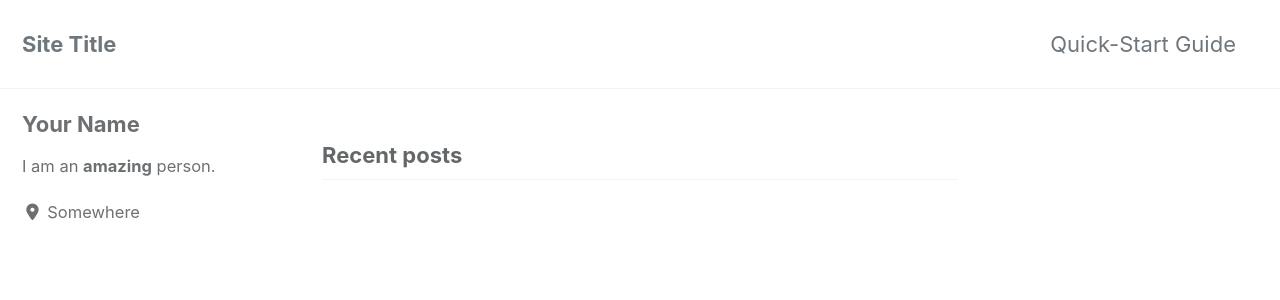
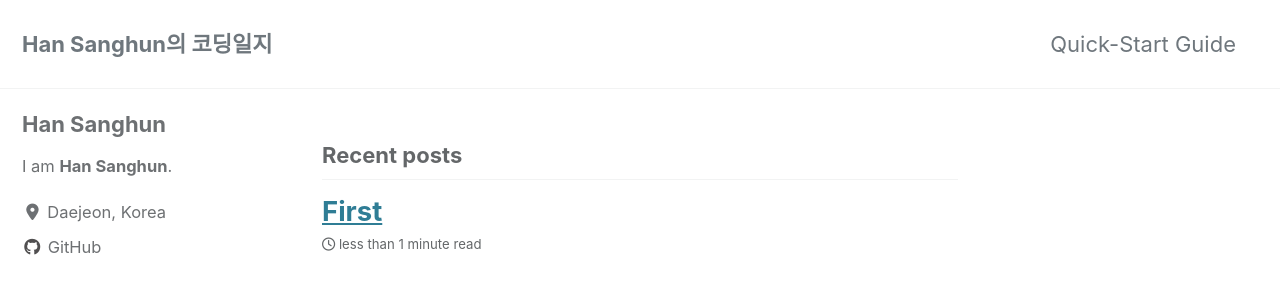
Before and after one commit to HanSanghun94/HanSanghun94.github.io, a Jekyll site: the page built from index.html, in a window 1280 px wide and 900 px high. Shown: the top 300 px of the window. Built offline with Jekyll 4.4.1, drawn with Linux system fonts in a browser that asks for light colours; cached includes are drawn as plain includes; nearby versions of some CDN libraries; the list of posts is cut into pages by our own code; some of the changed text lies outside the part shown.

Commit message:
블로그 프로필 변경

```diff
--- a/_config.yml
+++ b/_config.yml
@@ -16,12 +16,12 @@ minimal_mistakes_skin    : "default" # "air", "aqua", "contrast", "dark", "dirt"
 
 # Site Settings
 locale                   : "en-US"
-title                    : "Site Title"
+title                    : "Han Sanghun의 코딩일지"
 title_separator          : "-"
 subtitle                 : # site tagline that appears below site title in masthead
-name                     : "Your Name"
-description              : "An amazing website."
-url                      : # the base hostname & protocol for your site e.g. "https://mmistakes.github.io"
+name                     : "한상훈의 코딩일지"
+description              : "열린 사고방식을 가지자."
+url                      : "https://hansanghun94.github.io/"
 baseurl                  : # the subpath of your site, e.g. "/blog"
 repository               : # GitHub username/repo-name e.g. "mmistakes/minimal-mistakes"
 teaser                   : # path of fallback teaser image, e.g. "/assets/images/500x300.png"
@@ -93,10 +93,10 @@ analytics:
 
 # Site Author
 author:
-  name             : "Your Name"
+  name             : "Han Sanghun"
   avatar           : # path of avatar image, e.g. "/assets/images/bio-photo.jpg"
-  bio              : "I am an **amazing** person."
-  location         : "Somewhere"
+  bio              : "I am **Han Sanghun**."
+  location         : "Daejeon, Korea"
   email            :
   links:
     - label: "Email"
@@ -113,7 +113,7 @@ author:
       # url: "https://facebook.com/"
     - label: "GitHub"
       icon: "fab fa-fw fa-github"
-      # url: "https://github.com/"
+      url: "https://github.com/HanSanghun94"
     - label: "Instagram"
       icon: "fab fa-fw fa-instagram"
       # url: "https://instagram.com/"
--- /dev/null
+++ b/_includes/mathjax_support.html
@@ -0,0 +1,6 @@
+<script type="text/x-mathjax-config">
+    MathJax.Hub.Config({
+        tex2jax: {inlineMath: [['$', '$'], ['\\(','\\)']]}
+    })
+</script>
+<script src="https://cdn.mathjax.org/mathjax/latest/MathJax.js?config=TeX-AMS-MML_HTMLorMML"></script>
--- a/_layouts/default.html
+++ b/_layouts/default.html
@@ -12,6 +12,9 @@
   <head>
     {% include head.html %}
     {% include head/custom.html %}
+    {% if page.use_math %}
+      {% include mathjax_support.html %}
+    {% endif %}
   </head>
 
   <body class="layout--{{ page.layout | default: layout.layout }}{% if page.classes or layout.classes %}{{ page.classes | default: layout.classes | join: ' ' | prepend: ' ' }}{% endif %}">
```
Also changed, not shown: _posts/2020-05-04-first.md (added).
